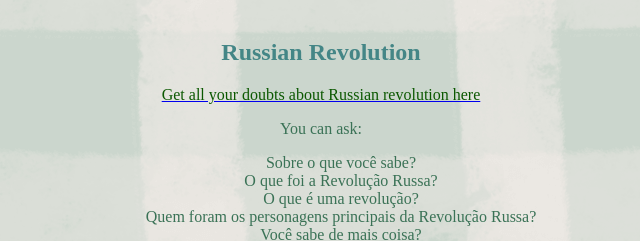
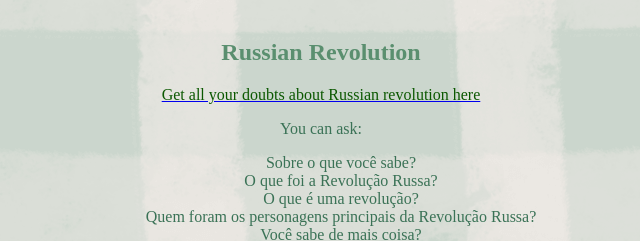
Before and after one commit to juliayume/juliayume.github.io, a plain HTML site: page index.html in a window 1280 px wide. Shown: the part 4504-4745 px from the top of the page, 319-959 px from the left. Drawn offline with Linux system fonts and the light colour scheme.

Commit message:
Update index.html

```diff
--- a/index.html
+++ b/index.html
@@ -85,7 +85,7 @@ Julia Yume
     <br>
 
 
-<h2 style="color: rgb(68, 134, 134)"> Russian Revolution </h1>
+<h2 style="color: rgb(90, 143, 111)" font size="3" face="Arial"> Russian Revolution </h1>
 <a href="http://avatar.cinted.ufrgs.br/higia.old/gui/jquery/" target="_blank"><font color=rgb(58, 114, 86)""> Get all your doubts about Russian revolution here <font/> </a> <br>
     <p style="color: rgb(58, 114, 86)"> You can ask:
         <ul style="color: rgb(58, 114, 86)">
```
